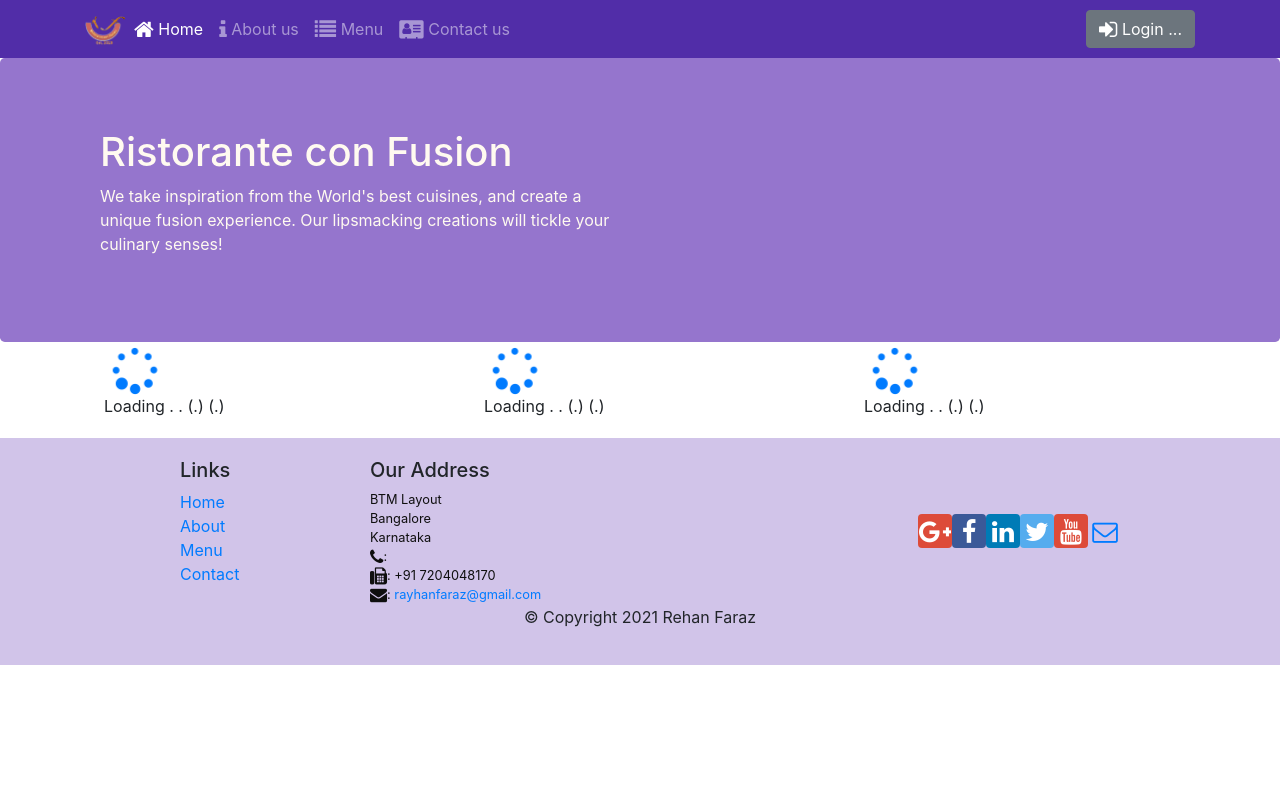
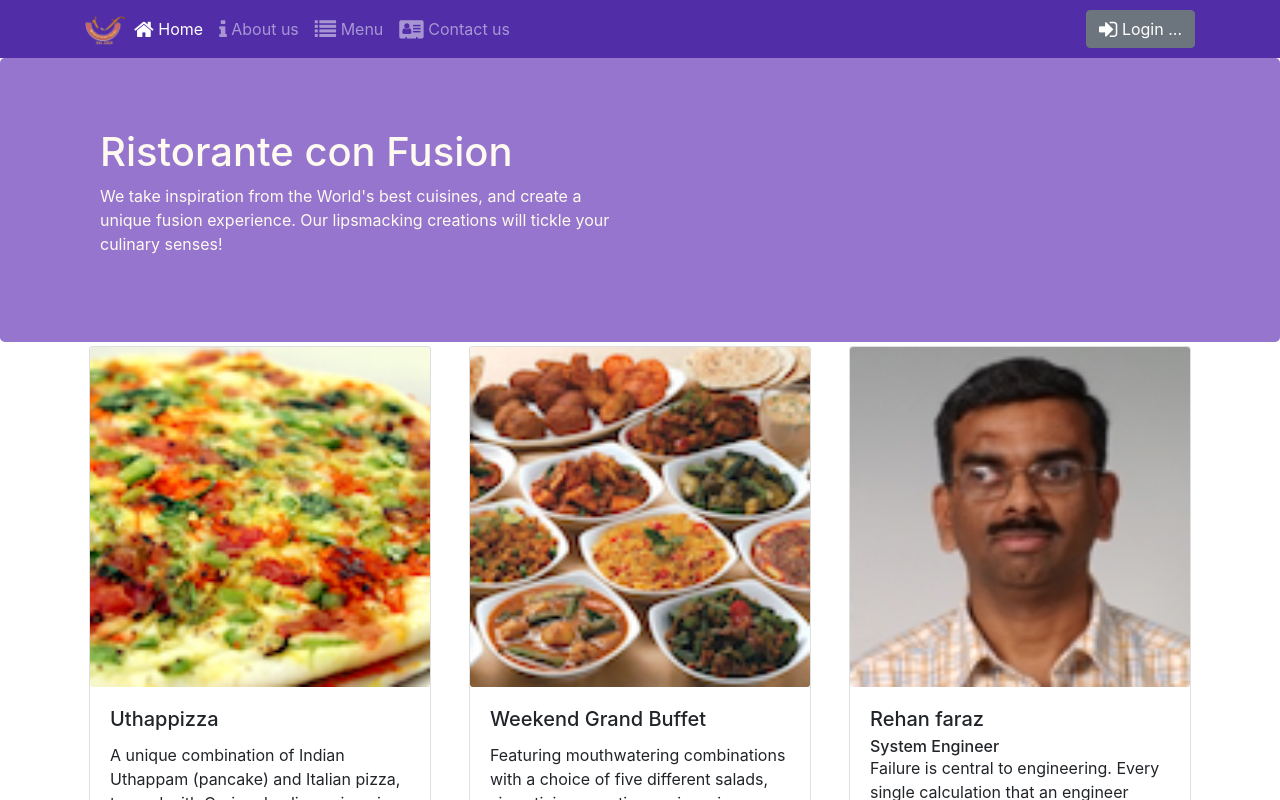
Before and after one commit to rehandbit/confusion, a React (Create React App) app: page /home in a window 1280 px wide. Shown: the top 800 px of the page. Built offline with nearby package versions, Linux system fonts and the light colour scheme.

Commit message:
fixing homepage stuck at loading

```diff
--- a/src/Components/DishdetailComponent.js
+++ b/src/Components/DishdetailComponent.js
@@ -137,7 +137,7 @@ class CommentForm extends Component {
                 </div>
             )
         }
-        else if(props.dish != null)
+        else if (props.dish != null)
         return(
             <div className="container">
                 <div className="row">
--- a/src/Components/HomeComponents.js
+++ b/src/Components/HomeComponents.js
@@ -2,16 +2,18 @@ import React from 'react'
 import {Card,CardImg,CardText, CardTitle, CardSubtitle, CardBody} from 'reactstrap'
 import { Loading } from './LoadingComponent'
 
-function RenderCard({item}, isLoading, errMess) {
-   if(isLoading) {
+function RenderCard({item, isLoading, errMess}) {
+   if (isLoading) {
       return (
          <Loading />
       )
-   } else if(errMess) {
+   }
+   else if(errMess) {
       return(
          <h4>{errMess}</h4>
       )
-   } else
+   }
+   else
       return (
          <Card>
             <CardImg src={item.image} alt={item.name} />
@@ -33,13 +35,13 @@ function Home(props) {
       <div className="container">
          <div className="row align-items-start">
             <div className="col-12 col-md m-1">
-               <RenderCard item={props.leader} isLoading={props.dishesLoading} errMess={props.dishesErrMess} />
-            </div>
-            <div className="col-12 col-md m-1">
-               <RenderCard item={props.dish} />
+               <RenderCard item={props.dish} isLoading={props.dishesLoading} errMess={props.dishesErrMess}  />
             </div>
             <div className="col-12 col-md m-1">
                <RenderCard item={props.promotion} />
+            </div>
+            <div className="col-12 col-md m-1">
+               <RenderCard item={props.leader}  />
             </div>
          </div>
       </div>
--- a/src/Components/LoadingComponent.js
+++ b/src/Components/LoadingComponent.js
@@ -1,10 +1,10 @@
-import React from 'redux'
+import React from 'react'
 
 export const Loading = () => {
    return (
       <div className="col-12">
          <span className="fa fa-spinner fa-pulse fa-3x fa-fw text-primary"></span>
-         <p>Loading . . (.) (.)</p>
+         <p>Loading . . . .</p>
       </div>
    )
 }
--- a/src/Components/MenuComponents.js
+++ b/src/Components/MenuComponents.js
@@ -34,7 +34,8 @@ import { Loading } from './LoadingComponent';
 								</div>
 							</div>
 						)
-					} else if(props.dishes.errMess) {
+					}
+					else if(props.dishes.errMess) {
 						return(
 							<div className="container">
 								<div className="row">
@@ -42,7 +43,8 @@ import { Loading } from './LoadingComponent';
 								</div>
 							</div>
 						)
-					} else
+					}
+					else
 						return (
 							<div className="container" >
 								<div className="row">
--- a/src/redux/ActionCreators.js
+++ b/src/redux/ActionCreators.js
@@ -18,7 +18,7 @@ export const fetchDishes = () => (dispatch) => {
 
    setTimeout(() => {
       dispatch(addDishes(DISHES));
-   },2000)
+   }, 2000)
 }
 
 export const dishesLoading = () => ({
--- a/src/redux/ActionTypes.js
+++ b/src/redux/ActionTypes.js
@@ -1,4 +1,4 @@
 export const ADD_COMMENT = 'ADD_COMMENT'
+export const LOADING_DISHES = 'LOADING_DISHES'
+export const FAILED_DISHES = 'FAILED_DISHES'
 export const ADD_DISHES = 'ADD-DISHES'
-export const FAILED_DISHES = 'FAILED_DISHES'
-export const LOADING_DISHES = 'LOADING_DISHES'
--- a/src/redux/dishes.js
+++ b/src/redux/dishes.js
@@ -3,17 +3,16 @@ import * as ActionTypes from './ActionTypes'
 export const Dishes = (state = {
    isLoading: true,
    errMess: null,
-   dishes: []
-} , action) => {
+   dishes:[]} , action) => {
    switch(action.type) {
       case ActionTypes.ADD_DISHES:
          return {...state, isLoading: false, errMess: null, dishes: action.payload}
 
       case ActionTypes.LOADING_DISHES:
-         return {...state, isLoading: true, errMess: null, dishes: [] }
+         return {...state, isLoading: true, errMess: null, dishes: []}
 
       case ActionTypes.FAILED_DISHES:
-         return {...state, isLoading: false, errMess: action.payload, dishes: []}
+         return {...state, isLoading: false, errMess: action.payload}
 
       default:
       return state;
```
Lines whose indentation alone changed are shown as unchanged.
